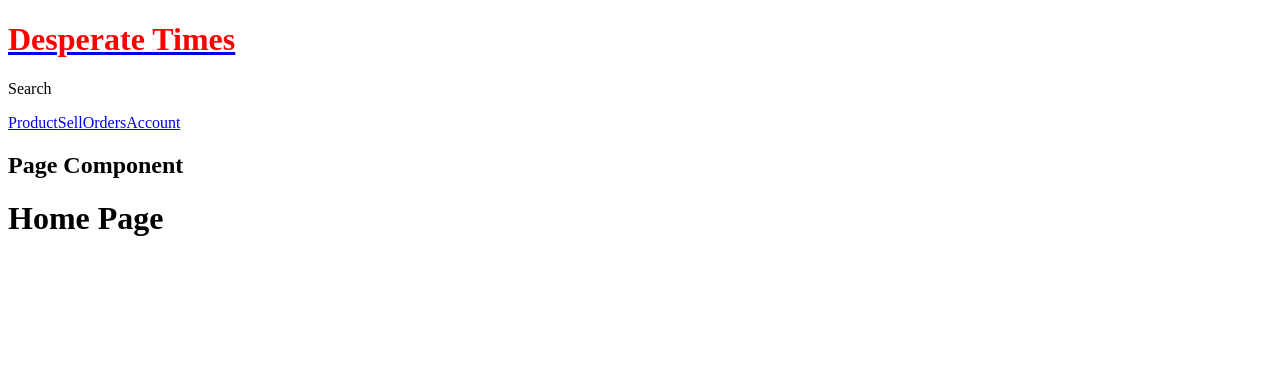
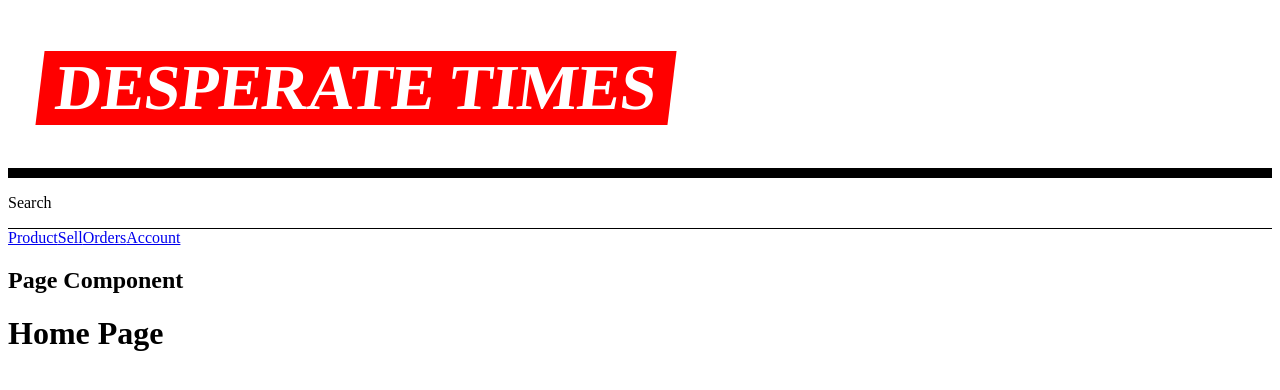
Before and after one commit to jessejputnam/desperate-times, a Next.js app in the folder frontend/: page / in a window 1280 px wide. Shown: the top 390 px of the page. Built offline with nearby package versions, Linux system fonts and the light colour scheme.

Commit message:
Add styled components to next compiler config; start styling header

```diff
--- a/frontend/components/Header.tsx
+++ b/frontend/components/Header.tsx
@@ -3,22 +3,51 @@
 import Link from "next/link";
 import Nav from "./Nav";
 
-const Logo = styled.h1`
-  color: red;
+const LogoStyled = styled.h1`
+  background-color: red;
+  font-size: 4rem;
+  margin-left: 2rem;
+  z-index: 2;
+  transform: skew(-7deg);
+
+  a {
+    color: white;
+    text-decoration: none;
+    text-transform: uppercase;
+    padding: 0.5rem 1rem;
+  }
+`;
+
+const HeaderStyled = styled.header`
+  .bar {
+    border-bottom: 10px solid var(--black, black);
+    display: grid;
+    grid-template-columns: auto 1fr;
+    justify-content: space-between;
+    align-items: center;
+  }
+
+  .sub-bar {
+    display: grid;
+    grid-template-columns: 1fr auto;
+    border-bottom: 1px solid var(--black, black);
+  }
 `;
 
 export default function Header() {
   return (
-    <header>
+    <HeaderStyled>
       <div className='bar'>
-        <Link href='/'>
-          <Logo>Desperate Times</Logo>
-        </Link>
+        <LogoStyled>
+          <Link href='/'>Desperate Times</Link>
+        </LogoStyled>
       </div>
+
       <div className='sub-bar'>
         <p>Search</p>
       </div>
+
       <Nav />
-    </header>
+    </HeaderStyled>
   );
 }
--- a/frontend/next.config.js
+++ b/frontend/next.config.js
@@ -1,6 +1,9 @@
 /** @type {import('next').NextConfig} */
 const nextConfig = {
-  reactStrictMode: true
+  reactStrictMode: true,
+  compiler: {
+    styledComponents: true
+  }
 };
 
 module.exports = nextConfig;
```
